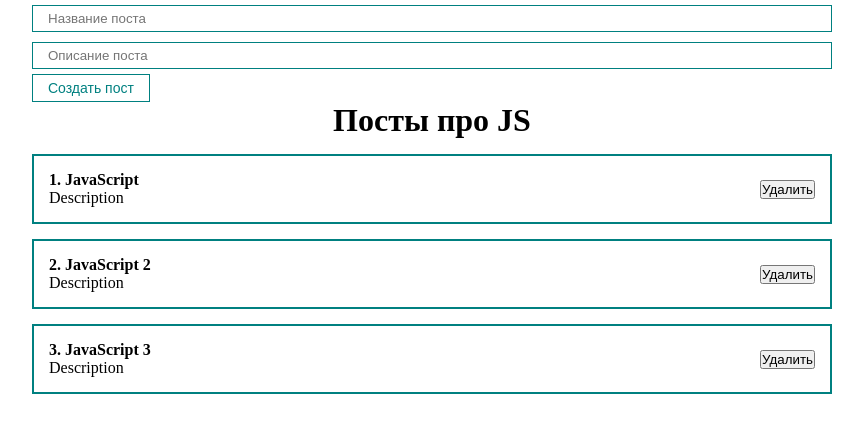
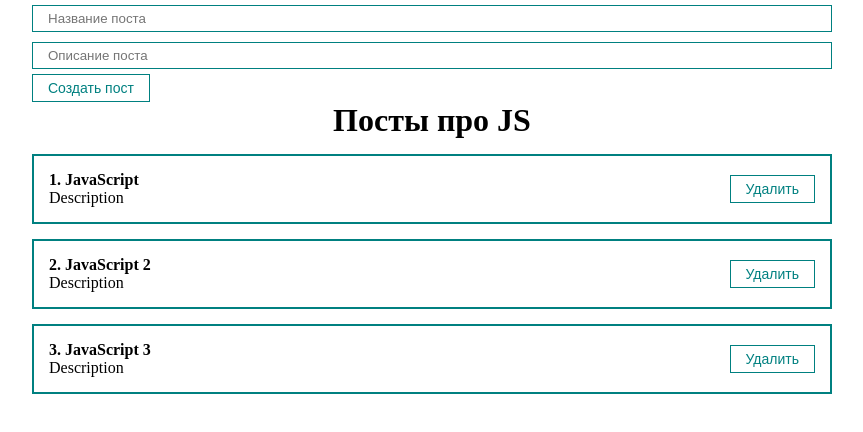
Before and after one commit to AleksandrErmolov/react-all-function, a React (Create React App) app: page / in a window 1280 px wide. Shown: the top 432 px of the page, without its empty margins (208-1071 px from the left). Built offline with nearby package versions, Linux system fonts and the light colour scheme.

Commit message:
add delete posts

```diff
--- a/src/App.js
+++ b/src/App.js
@@ -3,6 +3,7 @@ import {useState} from "react";
 import PostList from "./component/PostList";
 import MyButton from "./component/UI/Button/MyButton";
 import MyInput from "./component/UI/Input/MyInput";
+import PostForm from "./component/PostForm";
 
 function App() {
 
@@ -12,25 +13,19 @@ function App() {
         {id: 3, title: 'JavaScript 3', body: 'Description'},
     ])
 
-   const [post, setPost] = useState({title:'', body:''})
+    const create= (newPost) => {
+        setPosts([...posts, newPost])
+    }
 
-    const addNewPost = (e) => {
-        e.preventDefault();
-
-        setPosts([...posts, {...post, id:Date.now()}])
-        setPost({title:'', body:''})
-       }
-
+    const removePost = (post) => {
+      setPosts(posts.filter( el => el.id !== post.id))
+    }
 
 
     return (
         <div className="App">
-            <form>
-                <MyInput type='text' placeholder='Название поста' value={post.title} onChange={e =>setPost({...post, title: e.target.value})} />
-                <MyInput  type='text' placeholder='Описание поста' value={post.body} onChange={e => setPost({...post, body: e.target.value})}  />
-                <MyButton onClick={addNewPost}> Создать пост </MyButton>
-            </form>
-            <PostList posts={posts} title='Посты про JS'/>
+            <PostForm create={create}/>
+            <PostList  removePost={removePost} posts={posts} title='Посты про JS'/>
         </div>
     );
 }
--- /dev/null
+++ b/src/component/PostForm.jsx
@@ -0,0 +1,32 @@
+import React, {useState} from 'react';
+import MyInput from "./UI/Input/MyInput";
+import MyButton from "./UI/Button/MyButton";
+
+const PostForm = ({create}) => {
+
+    const [post, setPost] = useState({title:'', body:''})
+
+    const addNewPost = (e) => {
+        e.preventDefault();
+
+        const newPost = {
+            id: Date.now(),
+            title: post.title,
+            body: post.body
+        }
+
+        create(newPost)
+        setPost({title:'', body:''})
+    }
+
+
+    return (
+        <form>
+            <MyInput type='text' placeholder='Название поста' value={post.title} onChange={e =>setPost({...post, title: e.target.value})} />
+            <MyInput  type='text' placeholder='Описание поста' value={post.body} onChange={e => setPost({...post, body: e.target.value})}  />
+            <MyButton onClick={addNewPost}> Создать пост </MyButton>
+        </form>
+    );
+};
+
+export default PostForm;
--- a/src/component/PostItem.jsx
+++ b/src/component/PostItem.jsx
@@ -1,6 +1,7 @@
 import React from 'react';
+import MyButton from "./UI/Button/MyButton";
 
-function PostItem({number, title, body}) {
+function PostItem({number, title, body, removePost, post}) {
 
     return (
         <div className='post'>
@@ -11,7 +12,7 @@ function PostItem({number, title, body}) {
                 </div>
             </div>
             <div className='post__btns'>
-                <button>Удалить</button>
+                <MyButton onClick={() => removePost(post)}>Удалить</MyButton>
             </div>
         </div>
     );
--- a/src/component/PostList.jsx
+++ b/src/component/PostList.jsx
@@ -1,12 +1,12 @@
 import React from 'react';
 import PostItem from "./PostItem";
 
-const PostList = ({posts , title}) => {
+const PostList = ({posts , title,  removePost}) => {
     return (
         <div>
             <h1 style={{textAlign:'center'}}>{title}</h1>
             {posts.map((post, index) =>
-                <PostItem number={index +1} key={post.id} id={post.id} title={post.title} body={post.body}/>
+                <PostItem  removePost={removePost} number={index +1} key={post.id} id={post.id} title={post.title} body={post.body} post={post}/>
             )}
         </div>
     );
```
